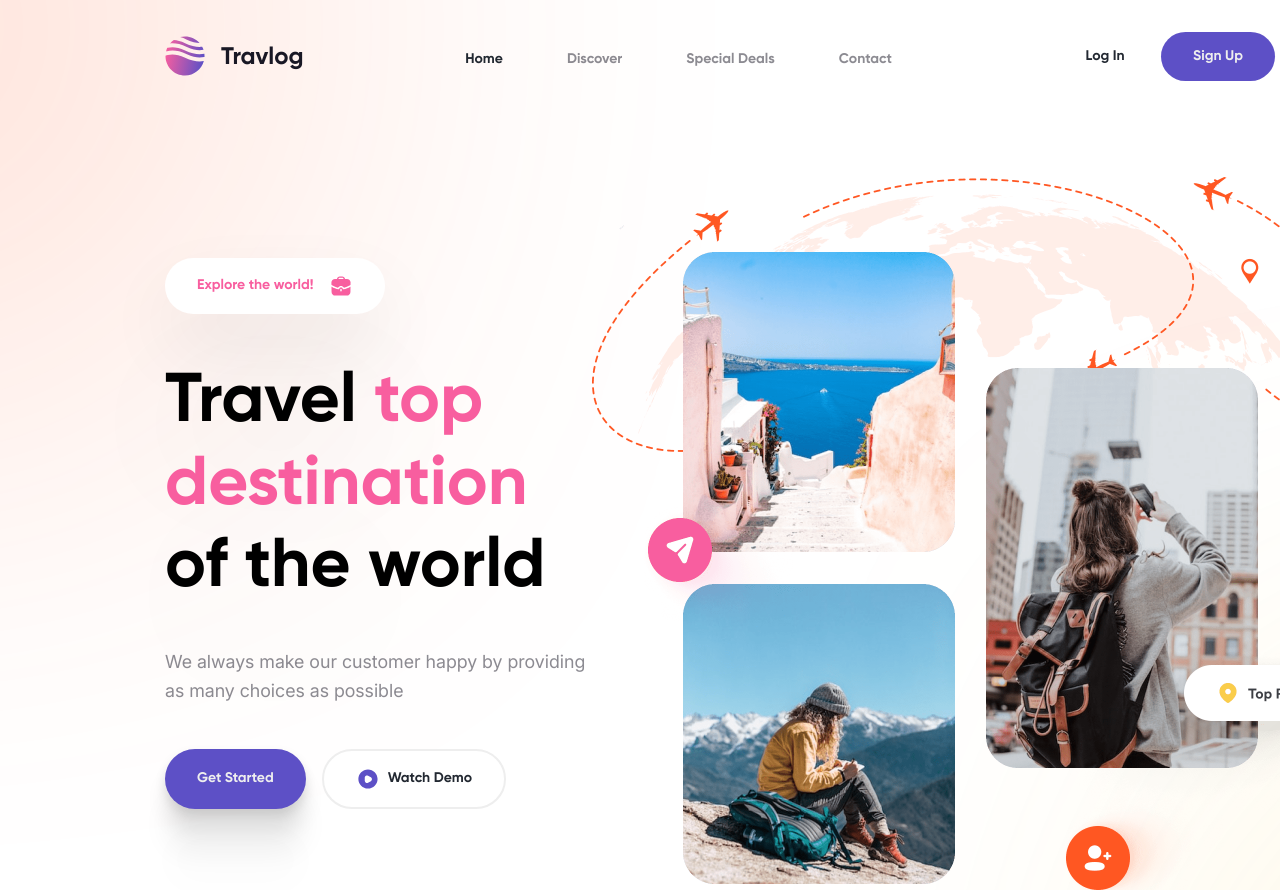
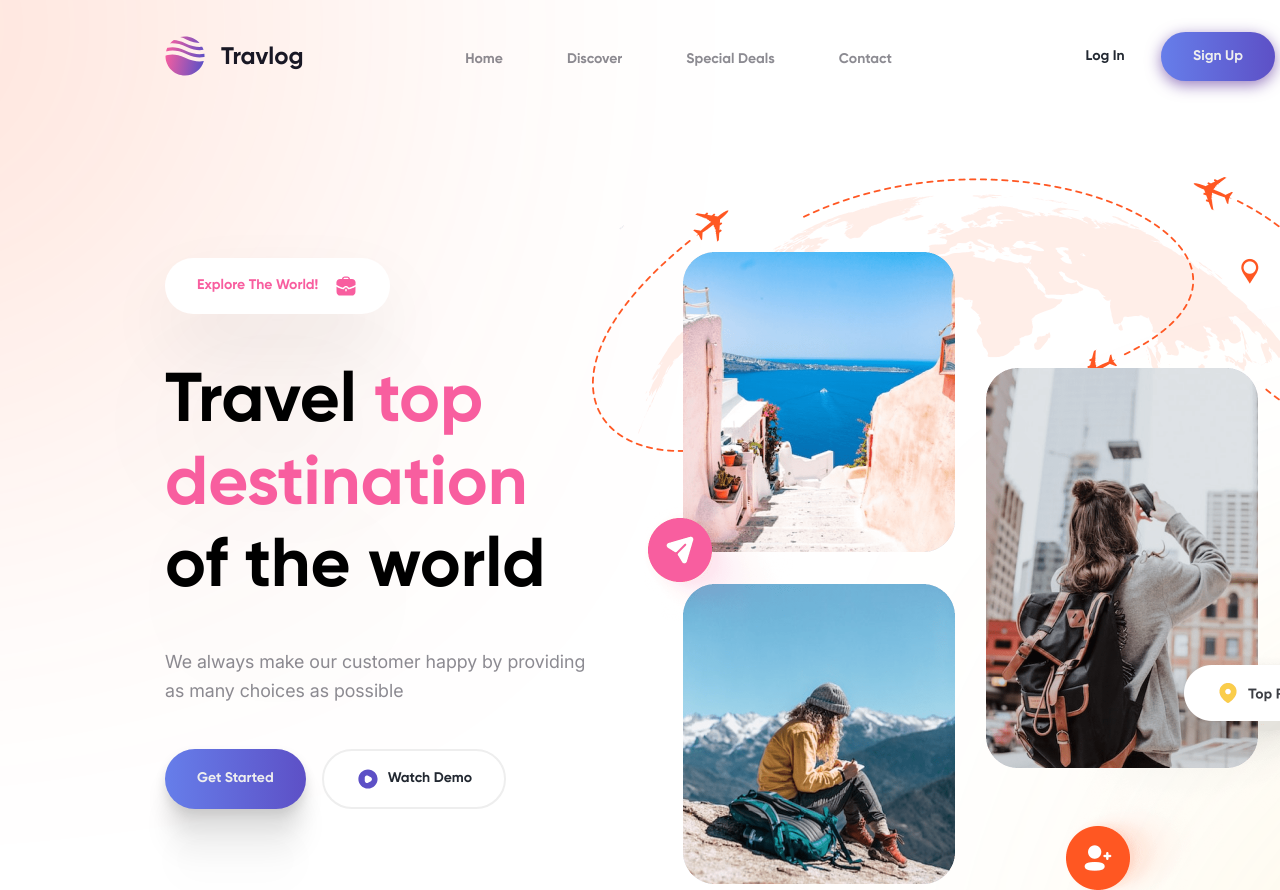
Before and after one commit to akkonkova/travlog-project, a website: page index.html in a window 1280 px wide. Shown: the top 890 px of the page. Drawn offline with Linux system fonts and the light colour scheme; files whose address does not match are found by name.

Commit message:
добавлены ховеры для части кнопок, переписана декоративная кнопка в секции cover и стили для неё

```diff
--- a/index.html
+++ b/index.html
@@ -20,7 +20,7 @@
         <nav class="header__menu">
           <ul class="header__links-list">
             <li class="header__links-list-item">
-              <a href="#0" class="header__link header__link-active">home</a>
+              <a href="#0" class="header__link">home</a>
             </li>
             <li class="header__links-list-item">
               <a href="#0" class="header__link">discover</a>
@@ -43,13 +43,14 @@
       <main>
         <section class="cover">
           <div class="cover__container">
-            <button type="button" class="button button_decorative">
-              Explore the world!<img
-                class="button__image"
+            <div class="cover__decorative-button">
+              <span class="decorative-button__text">Explore the world!</span>
+              <img
+                class="decorative-button__image"
                 src="./images/pink suitcase.svg"
                 alt="Pink suitcase"
               />
-            </button>
+            </div>
             <h1 class="cover__title">
               Travel <span class="text-accent">top destination</span> of the world
             </h1>
--- a/styles/style.css
+++ b/styles/style.css
@@ -48,7 +48,7 @@
 .header {
   /* position: sticky;
   top: 0;
-  background: rgba(255, 255, 255, 0.3);  свойства для того, чтобы шапка скроллилась вместе с контентом*/
+  background: rgba(255, 255, 255, 0.3);  свойства для того, чтобы шапка скроллилась вместе с контентом, пока не работает, как ожидалось*/
   display: flex;
   justify-content: space-between;
   align-items: center;
@@ -100,7 +100,7 @@
   text-transform: capitalize;
 }
 
-.header__link-active {
+.header__link:hover {
   color: var(--main-color);
 }
 
@@ -122,13 +122,22 @@
   text-align: center;
   text-transform: capitalize;
   background: var(--white-color);
+  transition: color 0.5s;
   cursor: pointer;
+}
+
+.button:hover {
+  color: var(--primary-button);
 }
 
 .button_primary {
   border-radius: 100px;
+  box-shadow: 0 4px 15px 0 rgba(116 79 168 / 0.75);
   color: var(--custom-white, white);
-  background: var(--primary-button, purple);
+  /* background: var(--primary-button, purple); */
+  background-image: linear-gradient(to right, #667eea, #5d50c6, #6b8dd6, #7d26c4);
+  background-size: 300% 100%;
+  transition: all 0.4s ease-in-out;
 }
 
 .button_square {
@@ -138,33 +147,14 @@
   font-size: 23px;
 }
 
-/* Styles for cover section */
-
-.cover {
-  display: flex;
-  margin-block-start: 64px;
-  padding-inline: 165px 76px;
-}
-
-.button_decorative {
-  display: flex;
-  justify-content: center;
-  align-items: center;
-  gap: 16px;
-  box-shadow:
-    0 0 0 0 rgba(0 0 0 / 0.07),
-    0 34px 75px 0 rgba(0 0 0 / 0.07),
-    0 137px 137px 0 rgba(0 0 0 / 0.06),
-    0 308px 185px 0 rgba(0 0 0 / 0.04),
-    0 548px 219px 0 rgba(0 0 0 / 0.01),
-    0 856px 240px 0 rgba(0 0 0 / 0);
-  color: var(--accent-color);
-  text-transform: none;
+.button_primary:hover {
+  color: var(--custom-white, white);
+  background-position: 100% 0;
 }
 
 .button__image {
-  width: 24px;
-  height: 24px;
+  inline-size: 24px;
+  block-size: 24px;
 }
 
 .button_shadow {
@@ -183,6 +173,49 @@
   align-items: center;
   gap: 8px;
   border: 2px solid #eee;
+}
+
+/* Styles for cover section */
+
+.cover {
+  display: flex;
+  margin-block-start: 64px;
+  padding-inline: 165px 76px;
+}
+
+.cover__decorative-button {
+  display: flex;
+  justify-content: center;
+  align-items: center;
+  gap: 16px;
+  border: none;
+  border-radius: 100px;
+  padding-inline: 32px;
+  padding-block: 16px;
+  box-shadow:
+    0 0 0 0 rgba(0 0 0 / 0.07),
+    0 34px 75px 0 rgba(0 0 0 / 0.07),
+    0 137px 137px 0 rgba(0 0 0 / 0.06),
+    0 308px 185px 0 rgba(0 0 0 / 0.04),
+    0 548px 219px 0 rgba(0 0 0 / 0.01),
+    0 856px 240px 0 rgba(0 0 0 / 0);
+  background: var(--white-color);
+}
+
+.decorative-button__text {
+  color: var(--accent-color);
+  font-family: Gilroy, sans-serif;
+  font-weight: 700;
+  font-size: 14px;
+  line-height: 120%;
+  text-align: center;
+  text-transform: capitalize;
+  cursor: default;
+}
+
+.decorative-button__image {
+  inline-size: 24px;
+  block-size: 24px;
 }
 
 .cover__container {
@@ -236,10 +269,11 @@
 .partner {
   position: relative;
   display: flex;
-  justify-content: space-between;
+  gap: 80px;
   margin-block-start: 64px;
   padding-inline: 165px;
   padding-block: 64px;
+  min-inline-size: 1440px;
 }
 
 .partner::before {
@@ -268,7 +302,8 @@
 }
 
 .partner__logo {
-  height: 32px;
+  block-size: 32px;
+  inline-size: 100%;
 }
 
 /* Styles for section with top value categories */
@@ -860,7 +895,7 @@
   border-radius: 32px;
   padding-inline: 64px;
   padding-block: 128px;
-  background: rgba(250 205 73 / 0.08);
+  background: rgba(250 205 73 / 0.15);
 }
 
 .subscribe::before {
```
